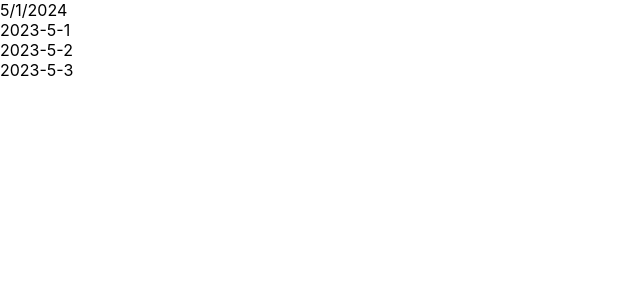
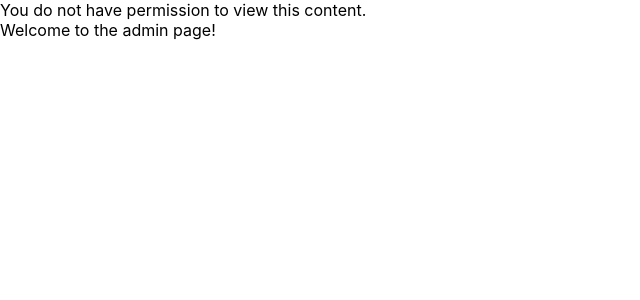
Before and after one commit to VegetableBirddd/Advanced-with-React, a React (Create React App) app: page / in a window 1280 px wide. Shown: the top 300 px of the page, without its empty margins (0-640 px from the left). Built offline with nearby package versions, Linux system fonts and the light colour scheme.

Commit message:
add:添加权限控制 高阶组件

```diff
--- /dev/null
+++ b/src/App14.tsx
@@ -0,0 +1,52 @@
+import { FC, createContext, useContext, useEffect, useState } from "react";
+
+const AuthContext = createContext<{auth?:any,setAuth?:any}>({});
+
+const AuthProvider:FC<{children:any}> = ({children})=>{
+    const [auth,setAuth] = useState({isAuthenticated:true,role:'admin'})
+    return (
+        <AuthContext.Provider value={{auth,setAuth}}>
+            {children}
+        </AuthContext.Provider>
+    )
+}
+
+const useAuth = ()=>useContext(AuthContext);
+
+const withAuthorization = (WrappedComponent:any,allowedRoles:any)=>{
+    return (props:any)=>{
+        const { auth,setAuth } = useAuth();
+        useEffect(()=>{
+            //这里可以进行获取权限设定
+            setAuth({
+                isAuthenticated:true,
+                role:'client'
+            })
+        },[])
+
+        if (auth.isAuthenticated && allowedRoles.includes(auth.role)) {
+            return <WrappedComponent {...props} />;
+          } else {
+            return <div>You do not have permission to view this content.</div>;
+          }
+    }
+}
+
+const AdminPage = () => {
+    return <div>Welcome to the admin page!</div>;
+  };
+
+  const AuthorizedAdminPage = withAuthorization(AdminPage, ['admin']);
+
+  const AuthorizedClientPage = withAuthorization(AdminPage, ['client']);
+
+const App = () => {
+  return (
+    <AuthProvider>
+      <AuthorizedAdminPage />
+      <AuthorizedClientPage />
+    </AuthProvider>
+  );
+};
+
+export default App;
--- a/src/index.tsx
+++ b/src/index.tsx
@@ -1,7 +1,7 @@
 import React from 'react';
 import ReactDOM from 'react-dom/client';
 import './index.css';
-import App from './App12';
+import App from './App14';
 import reportWebVitals from './reportWebVitals';
 
 const root = ReactDOM.createRoot(
```
